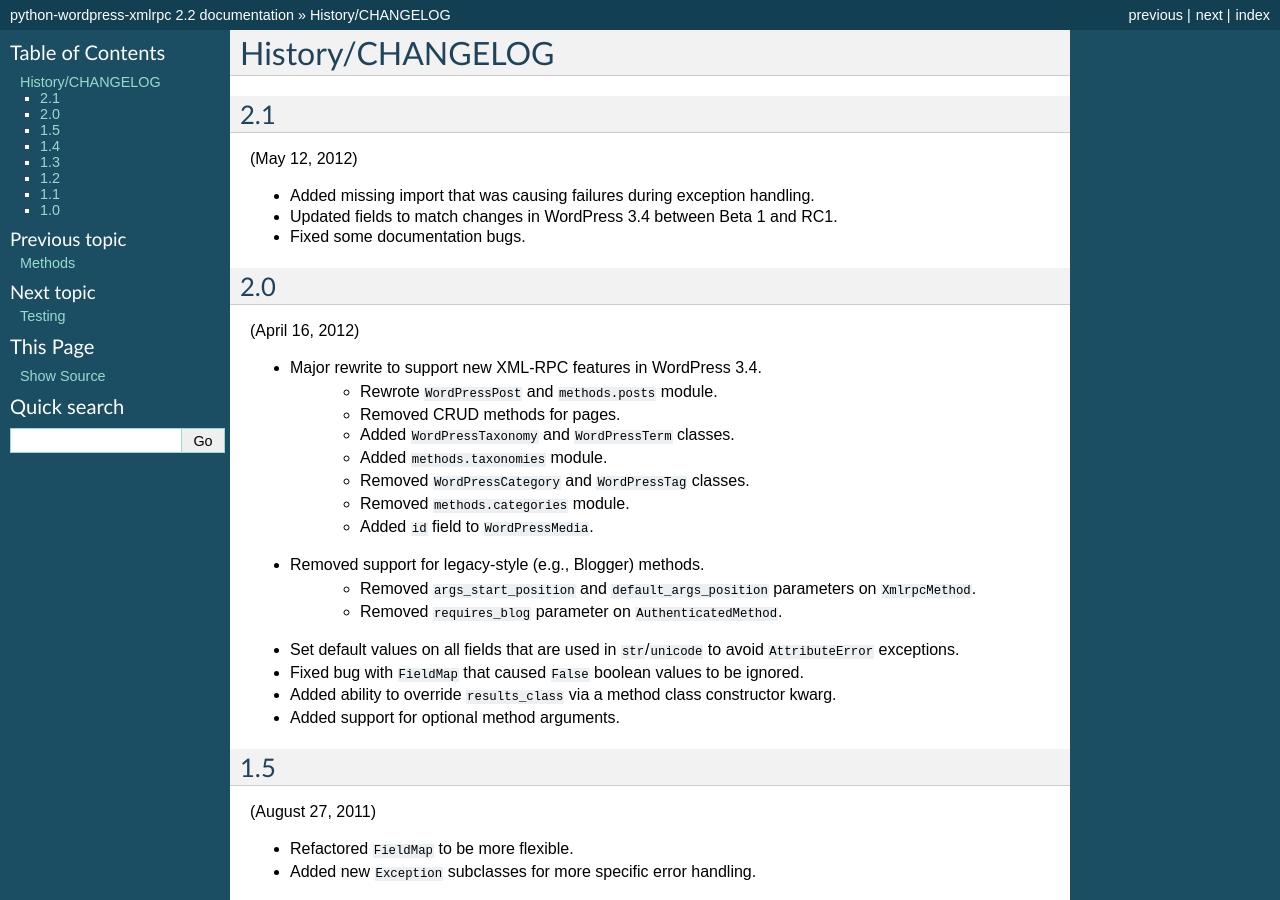
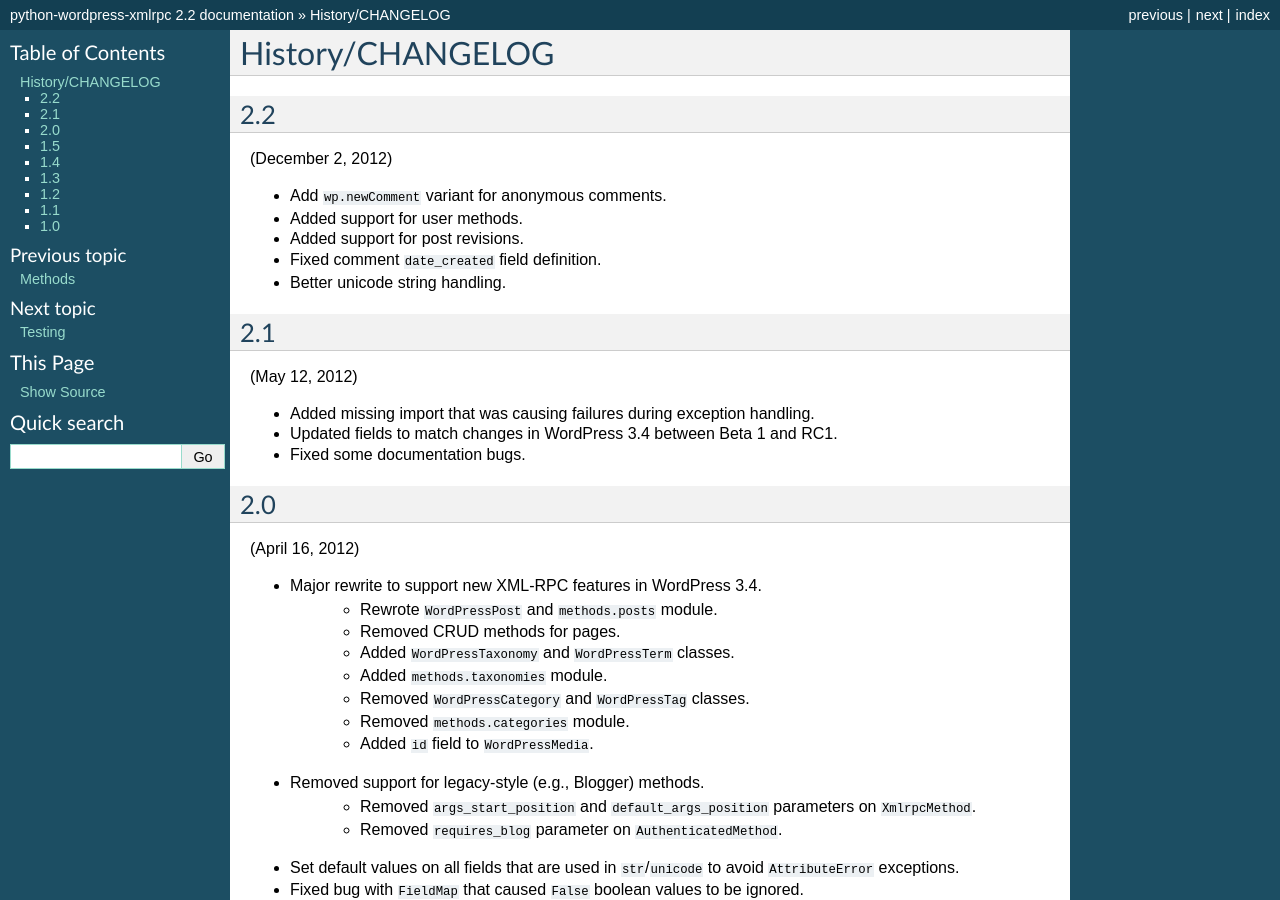
Before and after one commit to maxcutler/python-wordpress-xmlrpc, a Sphinx documentation site: the page built from docs/dev/changelog.rst, in a window 1280 px wide and 900 px high. Built offline with Sphinx 7.4.7, drawn with Linux system fonts in a browser that asks for light colours.

Commit message:
Add changelog details for 2.2 release.

```diff
--- a/docs/dev/changelog.rst
+++ b/docs/dev/changelog.rst
@@ -1,5 +1,16 @@
 History/CHANGELOG
 =================
+
+2.2
+---
+
+(December 2, 2012)
+
+* Add ``wp.newComment`` variant for anonymous comments.
+* Added support for user methods.
+* Added support for post revisions.
+* Fixed comment ``date_created`` field definition.
+* Better unicode string handling.
 
 2.1
 ---
```
